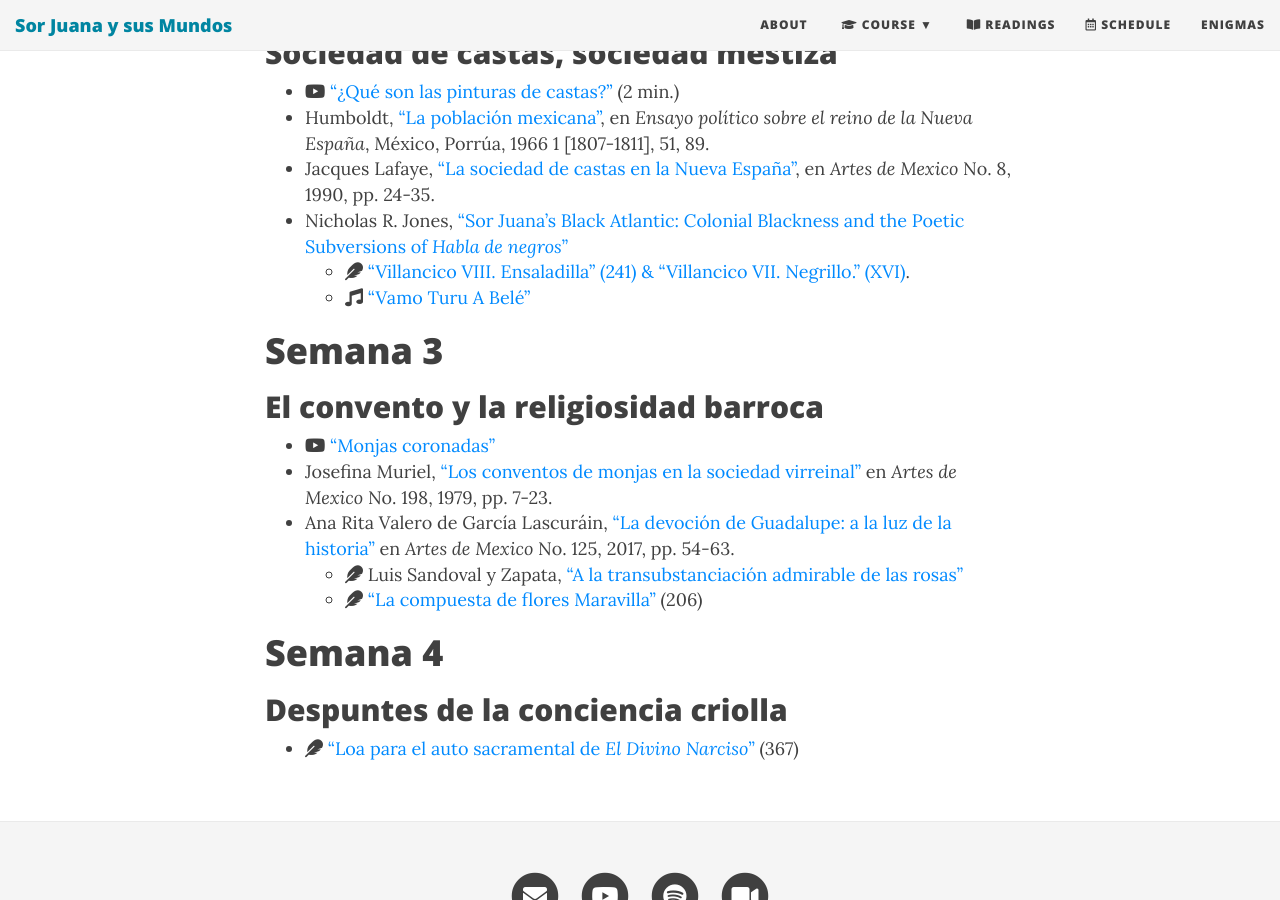
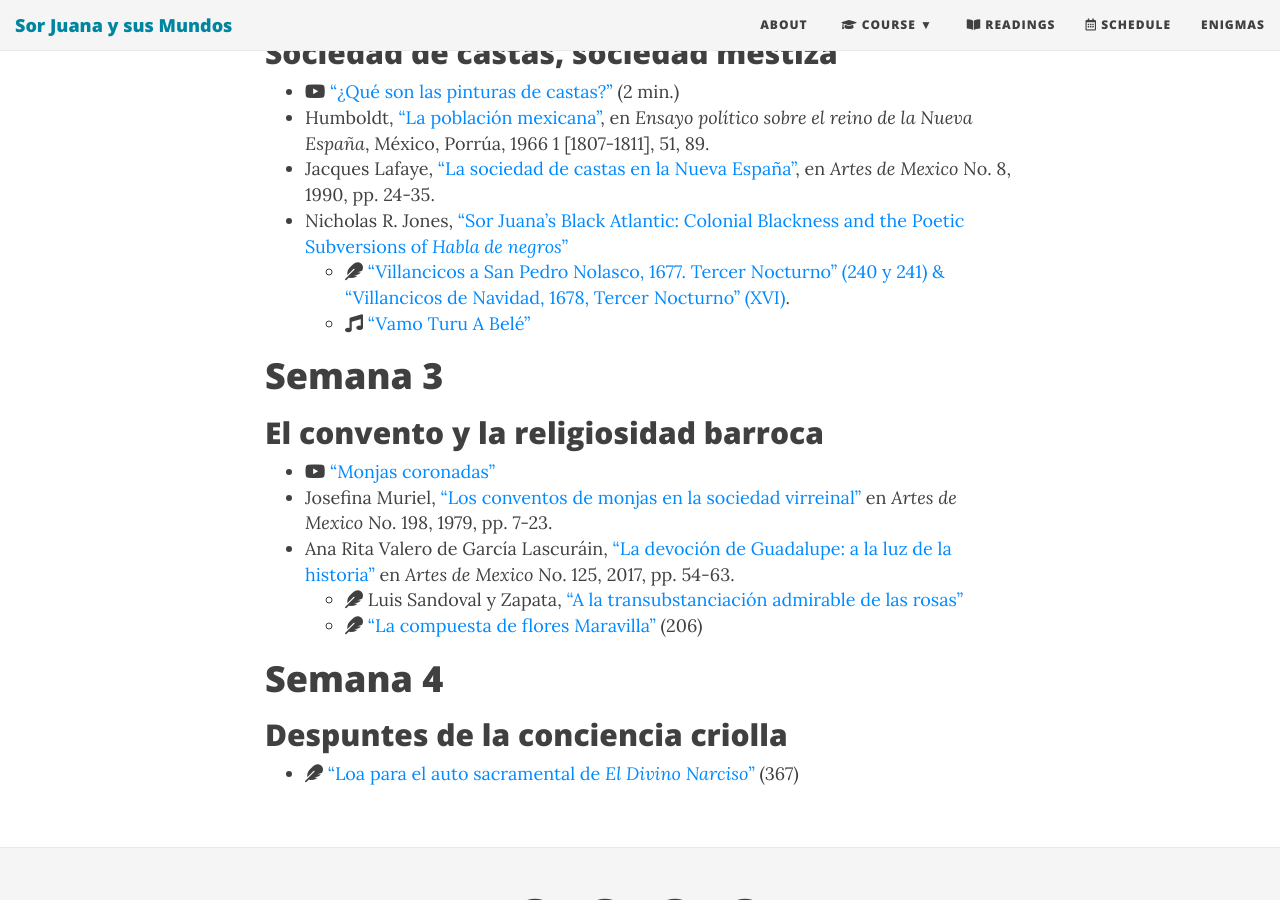
Before and after one commit to Hipomenes/sorjuana, a Jekyll site: the page built from syllabus.md, in a window 1280 px wide and 900 px high, scrolled down 1327 px. Built offline with Jekyll 4.4.1, drawn with Linux system fonts in a browser that asks for light colours; nearby versions of some CDN libraries.

Commit message:
Update syllabus.md

```diff
--- a/syllabus.md
+++ b/syllabus.md
@@ -33,7 +33,7 @@ bigimg: http://www.ilovelibraries.org/sites/default/files/palafoxianazoom.png
 [1807-1811], 51, 89.
 - Jacques Lafaye, ["La sociedad de castas en la Nueva España"]( http://ezproxy.bu.edu/login?url=https://www.jstor.org/stable/24326827 ), en *Artes de Mexico* No. 8, 1990, pp. 24-35.
 - Nicholas R. Jones, ["Sor Juana's Black Atlantic: Colonial Blackness and the Poetic Subversions of *Habla de negros*"](https://www.google.com/url?sa=t&rct=j&q=&esrc=s&source=web&cd=&ved=2ahUKEwi6mZj_1Mj1AhVQjYkEHW2DBFEQFnoECAcQAQ&url=https%3A%2F%2Fmuse.jhu.edu%2Farticle%2F700593%2Fpdf&usg=AOvVaw2g2W-vGpRPSPx_IM__asF9)
-    - <i class="fas fa-feather"></i> ["Villancico VIII. Ensaladilla" (241) & "Villancico VII. Negrillo." (XVI)]().
+    - <i class="fas fa-feather"></i> ["Villancicos a San Pedro Nolasco, 1677. Tercer Nocturno" (240 y 241) & "Villancicos de Navidad, 1678, Tercer Nocturno" (XVI)](https://bushare-my.sharepoint.com/:b:/g/personal/dhcg_bu_edu/EWS__NEJc8xEm-SK5HYAHuIBZaQwZHn2jaBVZFzwRJ4_Zg?e=gj91Xk).
     - <i class="fas fa-music"></i> ["Vamo Turu A Belé"](https://youtu.be/mZc_OmGwaxg)
 
 # Semana 3
```
